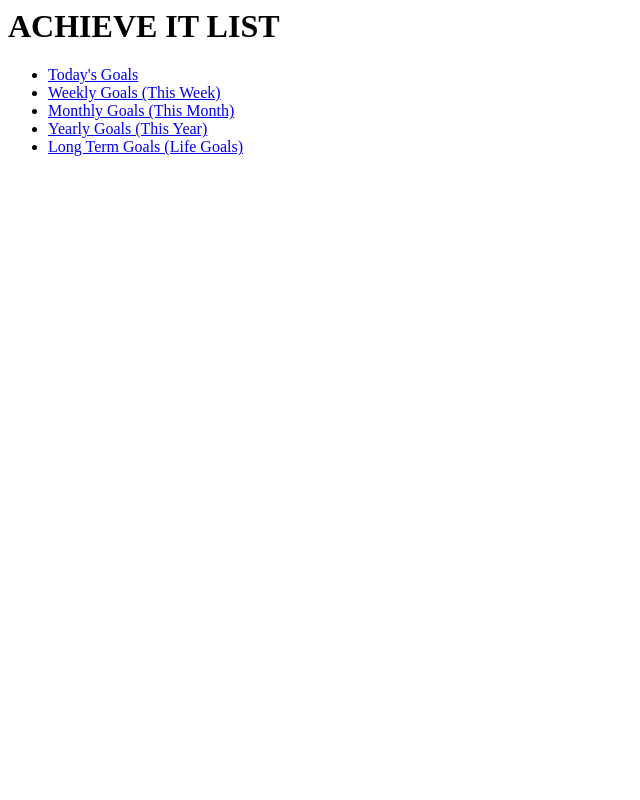
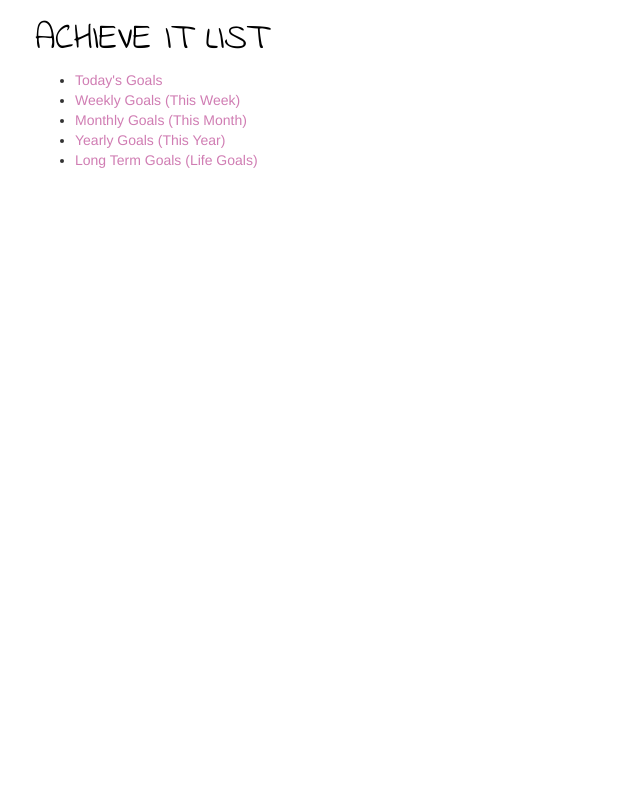
Before and after one commit to ktadaline/AchieveItList, a Django app: page / in a window 1280 px wide. Shown: the whole page, without its empty margins (0-640 px from the left). Run offline with Django 3.2, Linux system fonts and the light colour scheme; data comes from the database, SQL or seed files in the repository; both versions use the stored data as it was after the commit; some libraries are stand-ins or nearby versions.

Commit message:
add bootstrap/css

```diff
--- /dev/null
+++ b/goals/static/css/goals.css
@@ -0,0 +1,12 @@
+#title {
+    color: black;
+    font-family: 'Indie Flower';
+}
+
+#links{
+    color: #D07DB3;
+}
+
+body {
+    padding-left: 35px;
+}
--- a/goals/templates/goals/index.html
+++ b/goals/templates/goals/index.html
@@ -1,10 +1,22 @@
-<h1>ACHIEVE IT LIST</h1>
+{% load static %}
+<html>
+<head>
+    <link rel="stylesheet" href="{% static 'css/goals.css' %}">
+    <link rel="stylesheet" href="//maxcdn.bootstrapcdn.com/bootstrap/3.2.0/css/bootstrap.min.css">
+    <link rel="stylesheet" href="//maxcdn.bootstrapcdn.com/bootstrap/3.2.0/css/bootstrap-theme.min.css">
+    <link href="//fonts.googleapis.com/css?family=Lobster&subset=latin,latin-ext" rel="stylesheet" type="text/css">
+    <link href="https://fonts.googleapis.com/css?family=Indie+Flower|Lato|Open+Sans" rel="stylesheet">
+</head>
+<body>
+<h1 id="title" >ACHIEVE IT LIST</h1>
 {% if latest_goallist_list %}
 <ul>
     {% for goallist in latest_goallist_list %}
-    <li><a href="{%url 'goals:detail' goallist.id %}">{{ goallist.goal_title }}</a></li>
+    <li><a href="{%url 'goals:detail' goallist.id %}" id ="links">{{ goallist.goal_title }}</a></li>
     {% endfor %}
 </ul>
 {% else %}
     <p>No goal lists are available.</p>
 {% endif %}
+</body>
+</html>
--- a/goals/urls.py
+++ b/goals/urls.py
@@ -1,5 +1,8 @@
 from django.urls import path
 from . import views
+from django.conf import settings
+from django.conf.urls.static import static
+
 
 app_name = 'goals'
 urlpatterns = [
@@ -13,4 +16,4 @@ urlpatterns = [
     # ex /goals/completed
     path('<int:goallist_id>/completed/', views.completed, name='completed'),
 
-]
+]+ static(settings.STATIC_URL, document_root=settings.STATIC_ROOT)
```
Also changed, not shown: goals/templates/goals/detail.html (+10 -0 lines), db.sqlite3.
